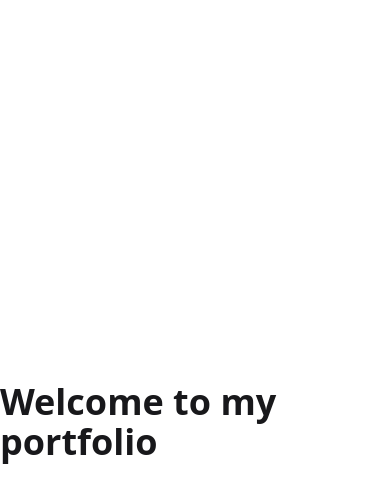
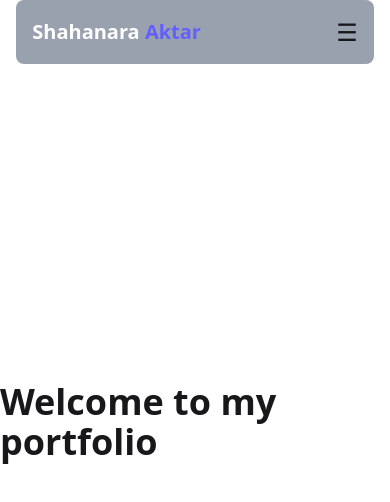
Before and after one commit to laizu01993/my-portfolio-website, a React (Vite) app: page / in a window 390 px wide. Shown: the top 502 px of the page. Built offline with nearby package versions, Linux system fonts and the light colour scheme.

Commit message:
Enhance navbar with glassmorphism, scroll effect, and animated mobile menu

```diff
--- a/src/MainLayout/MainLayout.jsx
+++ b/src/MainLayout/MainLayout.jsx
@@ -1,12 +1,13 @@
 import { Outlet } from "react-router-dom";
+import Navbar from "../components/Navbar";
 
 const MainLayout = () => {
   return (
-    <>
-      {/* Navbar here */}
+    <div>
+      <Navbar></Navbar>
       <Outlet />
       {/* Footer here */}
-    </>
+    </div>
   );
 };
 
--- /dev/null
+++ b/src/components/Navbar.jsx
@@ -0,0 +1,76 @@
+import { NavLink } from "react-router-dom";
+import { useEffect, useState } from "react";
+import { motion, AnimatePresence } from "framer-motion";
+
+const Navbar = () => {
+    const [open, setOpen] = useState(false);
+    const [scrolled, setScrolled] = useState(false);
+
+    // detect scroll
+    useEffect(() => {
+        const handleScroll = () => {
+            setScrolled(window.scrollY > 20);
+        };
+        window.addEventListener("scroll", handleScroll);
+        return () => window.removeEventListener("scroll", handleScroll);
+    }, []);
+
+    const navLinks = (
+        <>
+            <NavLink to="/" onClick={() => setOpen(false)}>Home</NavLink>
+            <a href="#projects" onClick={() => setOpen(false)}>Projects</a>
+            <a href="#contact" onClick={() => setOpen(false)}>Contact</a>
+        </>
+    );
+
+    return (
+        <nav
+            className={`fixed top-0 w-full z-50 transition-all duration-300
+      ${scrolled
+                    ? "bg-white/60 backdrop-blur-md shadow-sm"
+                    : "bg-transparent"
+                }`}
+        >
+            <div className="max-w-11/12 mx-auto px-4 py-4 flex justify-between items-center bg-gray-400 rounded-lg">
+
+                {/* Name / Logo */}
+                <h1 className="text-xl font-bold text-white">
+                    Shahanara{" "}
+                    <span className="text-indigo-500">Aktar</span>
+                </h1>
+
+                {/* Desktop menu */}
+                <div className="hidden md:flex gap-8 font-medium">
+                    {navLinks}
+                </div>
+
+                {/* Mobile menu button */}
+                <button
+                    className="md:hidden text-2xl"
+                    onClick={() => setOpen(!open)}
+                >
+                    ☰
+                </button>
+            </div>
+
+            {/* Mobile menu animated */}
+            <AnimatePresence>
+                {open && (
+                    <motion.div
+                        initial={{ y: -30, opacity: 0 }}
+                        animate={{ y: 0, opacity: 1 }}
+                        exit={{ y: -30, opacity: 0 }}
+                        transition={{ duration: 0.3 }}
+                        className="md:hidden absolute top-full right-10 w-1/3
+                       bg-gray-500 text-white rounded-md backdrop-blur-md
+                       shadow-md px-6 py-6 flex flex-col gap-4 font-medium"
+                    >
+                        {navLinks}
+                    </motion.div>
+                )}
+            </AnimatePresence>
+        </nav>
+    );
+};
+
+export default Navbar;
```
